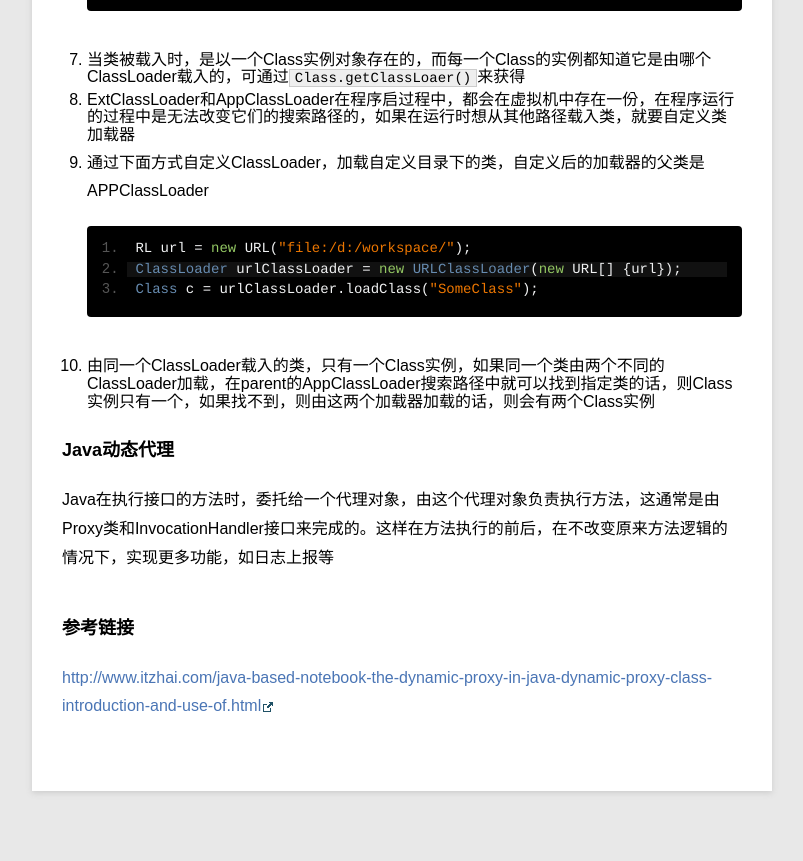
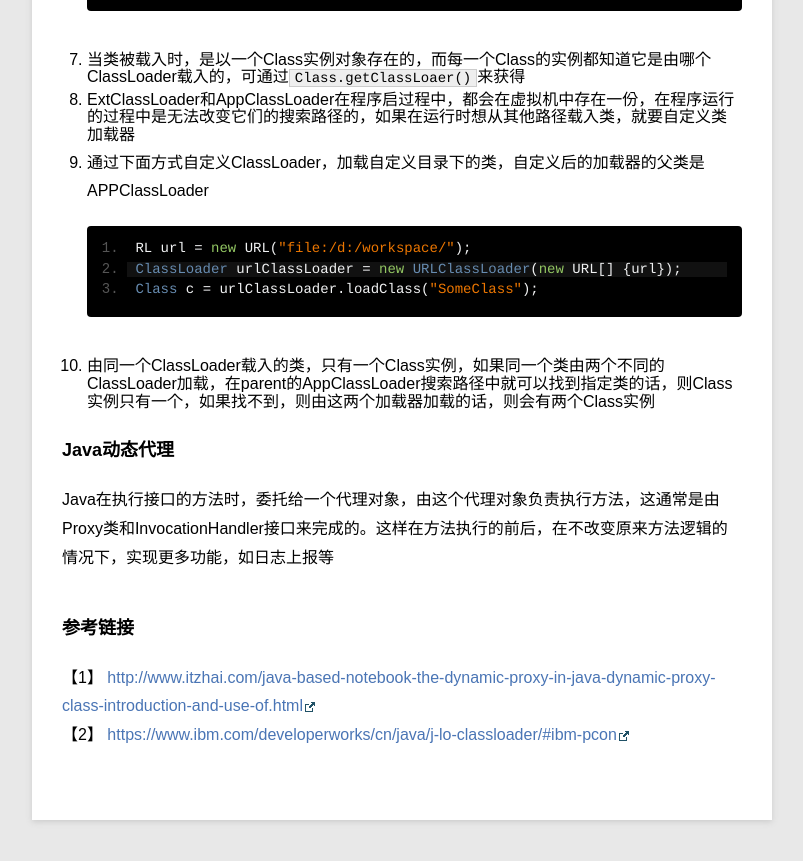
Before and after one commit to zuoqx/zuoqx.github.com, a Jekyll site: the page built from _posts/blog/2016-05-11-Java反射.md, in a window 1280 px wide and 900 px high, scrolled down 1976 px. Shown: the top 861 px of the window, without its empty margins (78-881 px from the left). Built offline with Jekyll 4.4.1, drawn with Linux system fonts in a browser that asks for light colours; comment, search, counter and statistics services are not loaded.

Commit message:
Update 2016-05-11-Java反射.md
添加参考链接

```diff
--- a/_posts/blog/2016-05-11-Java反射.md
+++ b/_posts/blog/2016-05-11-Java反射.md
@@ -61,4 +61,5 @@
 Java在执行接口的方法时，委托给一个代理对象，由这个代理对象负责执行方法，这通常是由Proxy类和InvocationHandler接口来完成的。这样在方法执行的前后，在不改变原来方法逻辑的情况下，实现更多功能，如日志上报等
 
 ### 参考链接
-<http://www.itzhai.com/java-based-notebook-the-dynamic-proxy-in-java-dynamic-proxy-class-introduction-and-use-of.html>
+【1】 <http://www.itzhai.com/java-based-notebook-the-dynamic-proxy-in-java-dynamic-proxy-class-introduction-and-use-of.html>
+【2】 <https://www.ibm.com/developerworks/cn/java/j-lo-classloader/#ibm-pcon>
```
